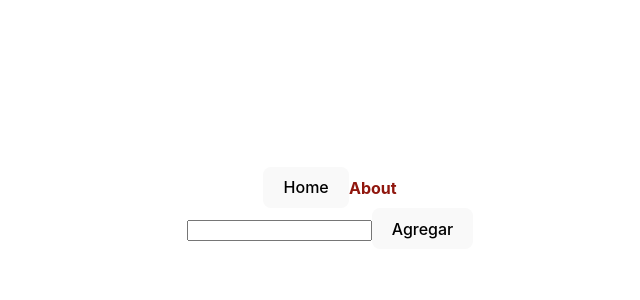
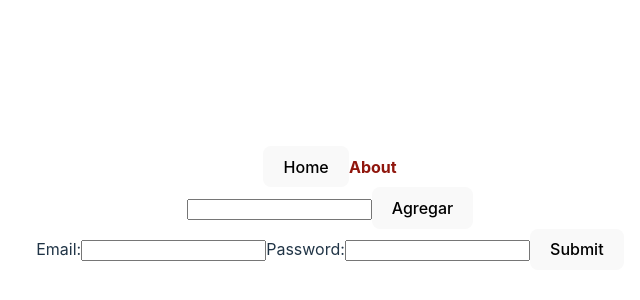
Before and after one commit to jlcarrascof/rym-44b, a React (Vite) app in the folder front/: page / in a window 1280 px wide. Before the commit this address led to /home. Shown: the part 192-492 px from the top of the page, without its empty margins (310-950 px from the left). Built offline with nearby package versions, Linux system fonts and the light colour scheme.

Commit message:
Begin to implement routes as requirement 2/6

```diff
--- a/front/src/App.jsx
+++ b/front/src/App.jsx
@@ -1,5 +1,5 @@
 import { useState } from 'react';
-import { Routes, Route } from 'react-router-dom';
+import { Routes, Route, useLocation } from 'react-router-dom';
 import './App.css';
 import axios from 'axios';
 import Nav from './components/Nav';
@@ -7,10 +7,13 @@
 import About from './components/About.jsx';
 import Detail from './components/Detail.jsx';
 import Error404 from './components/Error404';
+import Form from './components/Form';
 
 
 function App() {
 
+   const location = useLocation();
+   console.log(location);
    const [characters, setCharacters] = useState([]);
 
    /*
@@ -52,6 +55,7 @@
       <div className='App'>
          <Nav onSearch={onSearch} />
          <Routes>
+            <Route path='/' element={<Form />} />
             <Route path='/home' element={<Cards characters={characters} onClose={onClose} />} />
             <Route path='/about' element={<About />} />
             <Route path='/detail/:id' element={<Detail />} />
```
